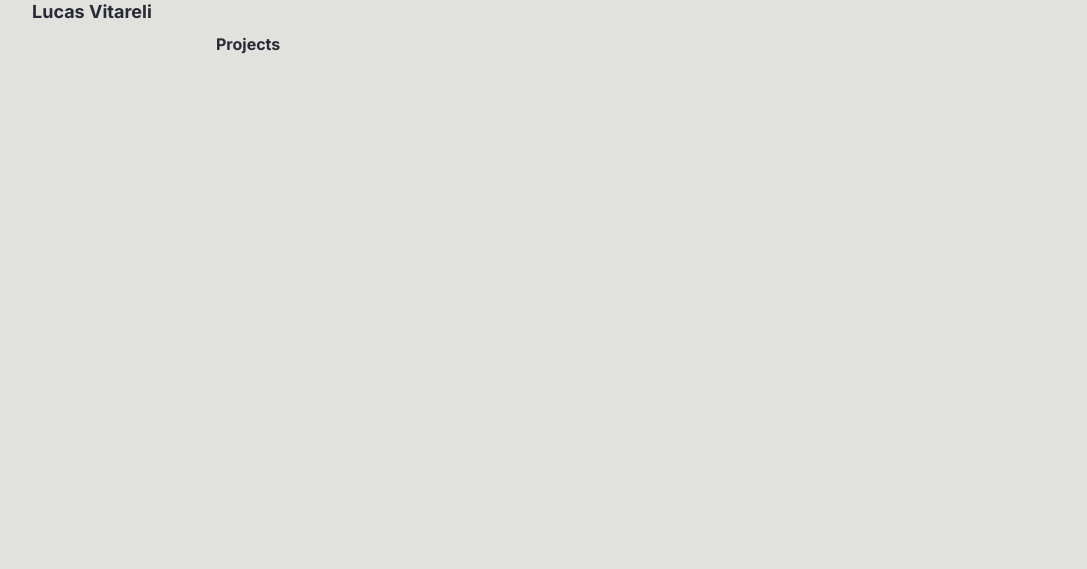
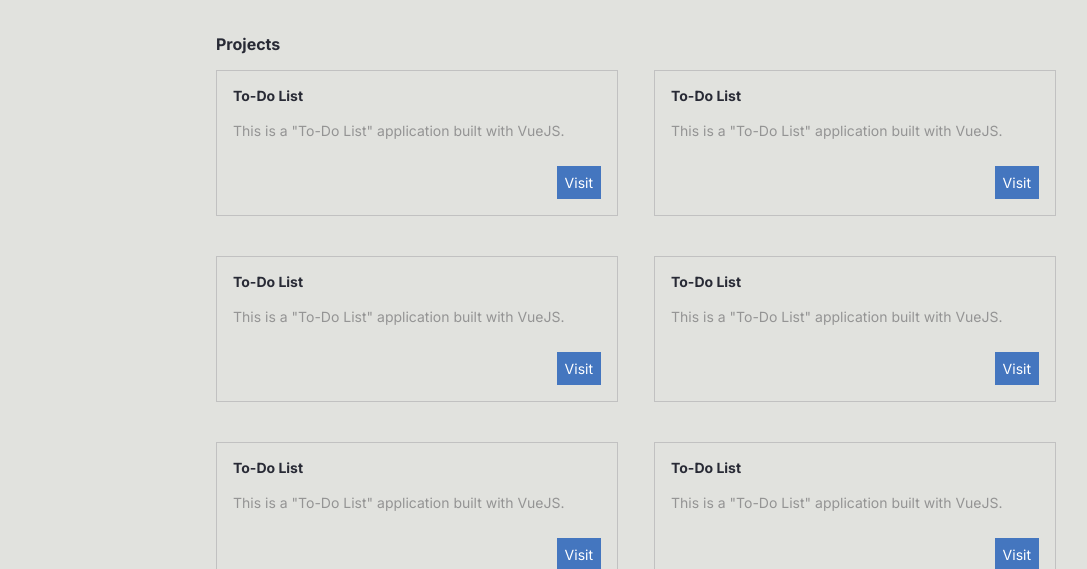
Before and after one commit to lucasvitareli/portifolio-react, a React (Create React App) app: page / in a window 1280 px wide. Shown: the part 383-952 px from the top of the page, without its empty margins (96-1183 px from the left). Before the commit the page ends 800 px from the top, so only its background shows below. Built offline with nearby package versions, Linux system fonts and the light colour scheme.

Commit message:
Create project section and project component

```diff
--- a/src/Styles.ts
+++ b/src/Styles.ts
@@ -6,6 +6,7 @@ const EstiloGlobal = createGlobalStyle`
         padding: 0;
         box-sizing: border-box;
         font-family: "Inter", sans-serif;
+        list-style: none;
     }
 
     body {
@@ -33,6 +34,7 @@ export const Container = styled.div`
         max-width; 80%;
         display: block;
         padding: 0 16px;
+        }
 
     img {
         max-width: 100%;}
--- /dev/null
+++ b/src/components/Project/index.tsx
@@ -0,0 +1,17 @@
+import Paragraph from "../Paragraph"
+import Title from "../Title"
+import { Card, LinkButton } from "./styles"
+
+
+
+const Project = () => (
+    <Card>
+        <Title>To-Do List</Title>
+        <Paragraph type="secondary">
+            This is a "To-Do List" application built with VueJS.
+        </Paragraph>
+        <LinkButton>Visit </LinkButton>
+    </Card>
+)
+
+export default Project
--- /dev/null
+++ b/src/components/Project/styles.ts
@@ -0,0 +1,21 @@
+import styled from 'styled-components';
+
+export const Card = styled.div`
+    border: 1px solid #C1C1C1;
+    padding: 16px;
+    display: flex;
+    flex-direction: column;
+    align-items: flex-start;
+`
+
+export const LinkButton = styled.a`
+    color: #fff;
+    font-size: 14px;
+    background-color: #4476BF;
+    text-decoration: none;
+    padding: 8px;
+    display: inline-block;
+    margin-top: 24px;
+    text-align: center;
+    align-self: flex-end;
+`
--- a/src/containers/Projects/index.tsx
+++ b/src/containers/Projects/index.tsx
@@ -1,8 +1,37 @@
+import Project from "../../components/Project"
 import Title from "../../components/Title"
+
+import { List } from "./styles"
 
 const Projects = () => (
     <section>
         <Title fontSize={16}>Projects</Title>
+        <List>
+            <li>
+                <Project />
+            </li>
+            <li>
+                <Project />
+            </li>
+            <li>
+                <Project />
+            </li>
+            <li>
+                <Project />
+            </li>
+            <li>
+                <Project />
+            </li>
+            <li>
+                <Project />
+            </li>
+            <li>
+                <Project />
+            </li>
+            <li>
+                <Project />
+            </li>
+        </List>
     </section>
 )
 
--- /dev/null
+++ b/src/containers/Projects/styles.ts
@@ -0,0 +1,13 @@
+import styled from 'styled-components';
+
+export const List = styled.ul`
+    display: grid;
+    grid-template-columns: 1fr 1fr;
+    column-gap: 36px;
+    row-gap: 40px;
+
+    @media (max-width: 768px) {
+        grid-template-columns: 1fr;
+        column-gap: 0;
+        row-gap: 16px;
+    `
```
